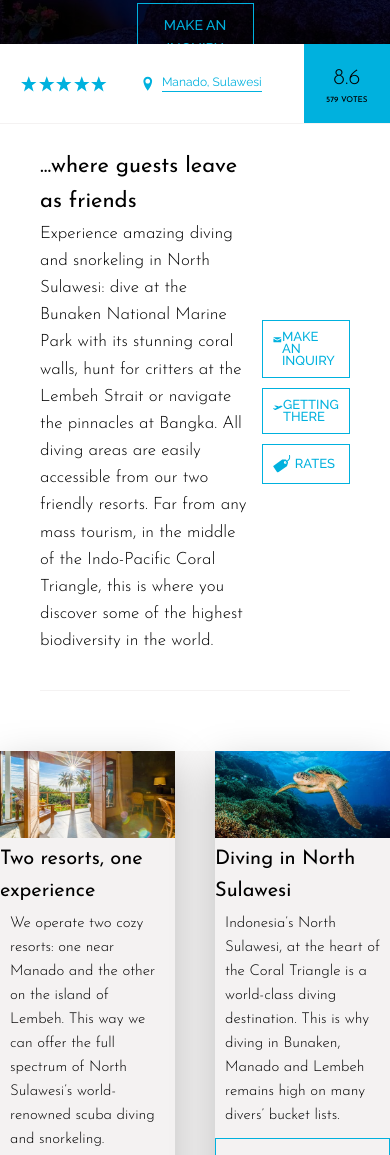
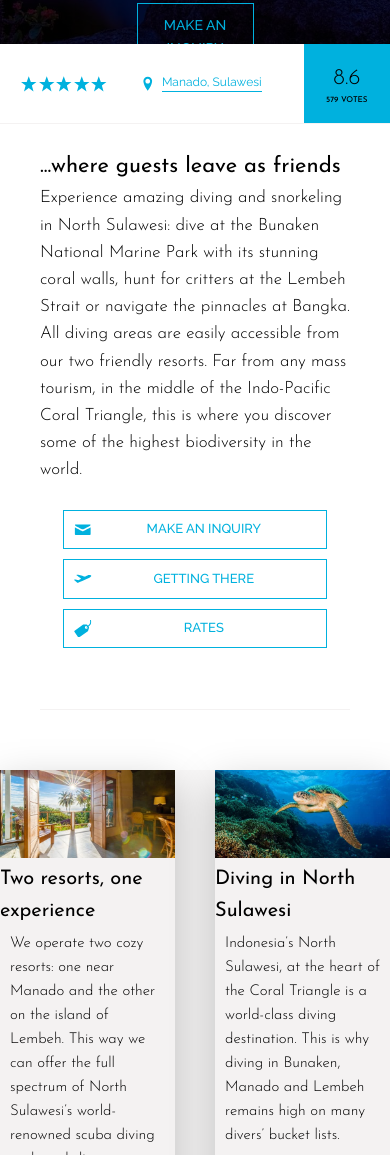
Before and after one commit to dtkellogg/thalassa, a website: page index.html in a window 390 px wide. Shown: the part 826-1981 px from the top of the page. Drawn offline with nearby package versions, Linux system fonts and the light colour scheme.

Commit message:
More css media queries

```diff
--- a/sass/components/_details.scss
+++ b/sass/components/_details.scss
@@ -11,16 +11,24 @@
   &__text {
     grid-column: 1 / span 2;
     width: 100%;
+
+    @media (max-width: 800px) {
+      grid-column: 1 / -1;
+    }
   }
 
   &__btns {
     grid-column: 3 / span 1;
-    // margin-left: 10rem;
-
     display: flex;
     flex-direction: column;
     justify-content: center;
     align-items: flex-end;
+
+    @media (max-width: 800px) {
+      grid-row: 2 / span 1;
+      grid-column: 1 / -1;
+      align-items: center;
+    }
   }
 
   &__icon-location {
--- a/sass/pages/_home.scss
+++ b/sass/pages/_home.scss
@@ -33,6 +33,7 @@
   @media (max-width: 800px) {
     grid-row: 5 / 6;
     grid-column: sidebar-start / full-end;
+    grid-template-rows: 1.75fr 1fr;
   }
 }
 
@@ -55,6 +56,7 @@
   @media (max-width: 800px) {
     grid-row: 7 / 8;
     grid-column: sidebar-start / full-end;
+    margin: 2rem 0 0rem 0;
   }
 }
 
```
Also changed, not shown: css/style.css.
